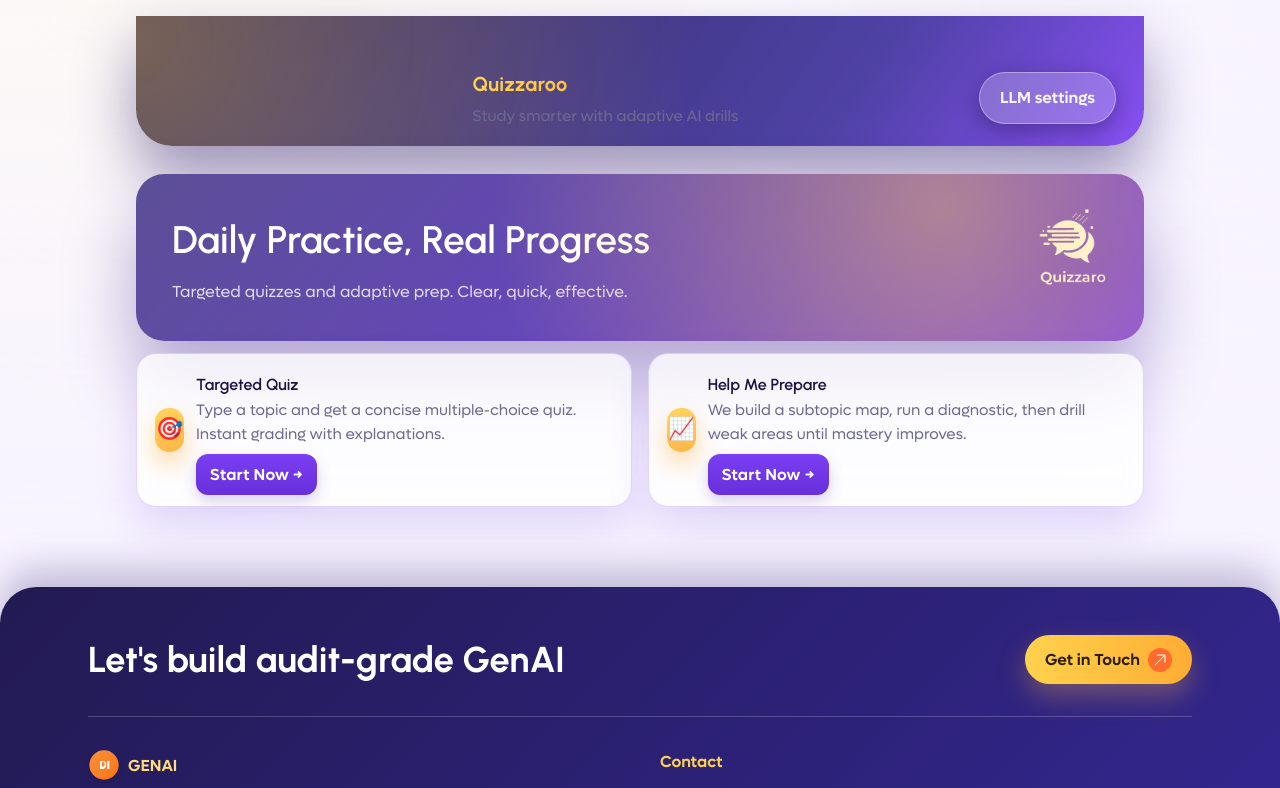
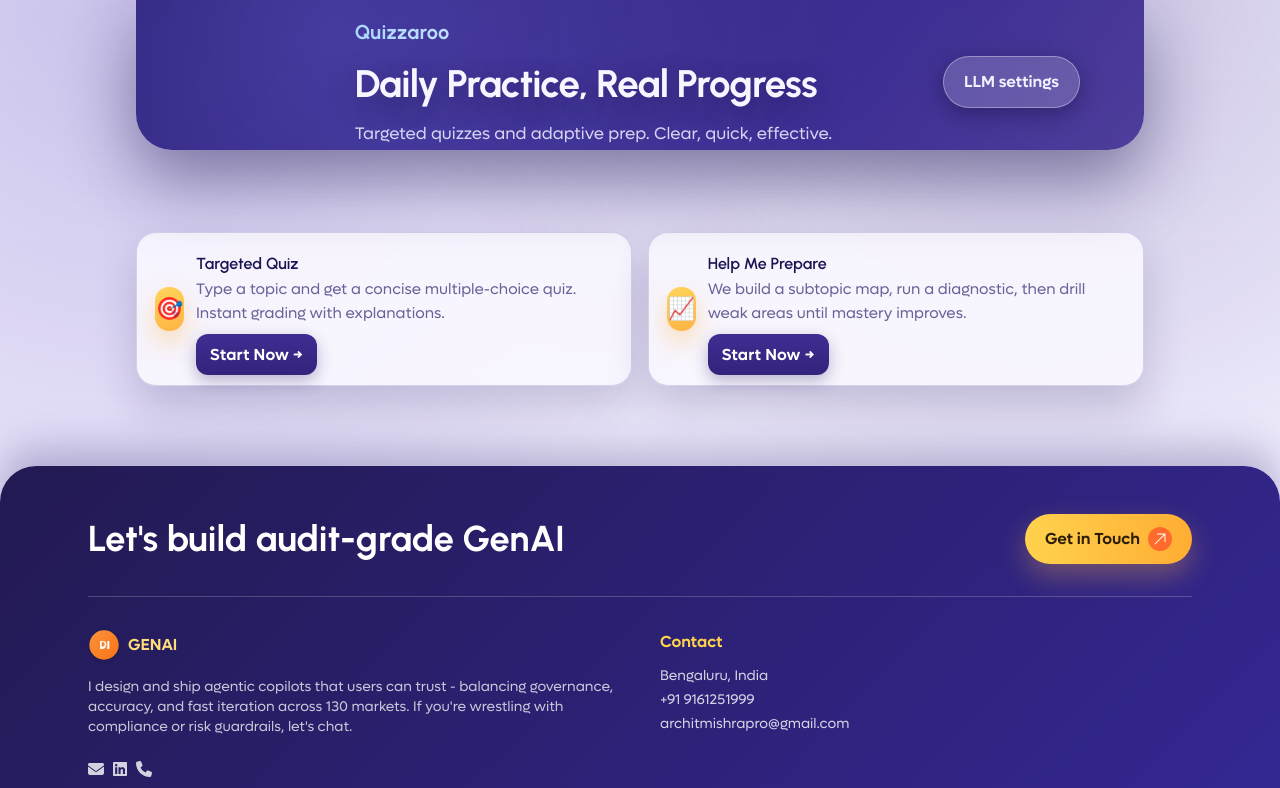
Before and after one commit to dynamiterdx/quizzing-app, a Next.js app: page / in a window 1280 px wide. Shown: the top 788 px of the page. Built offline with nearby package versions, Linux system fonts and the light colour scheme.

Commit message:
feat: update site header with new title and subtitle for improved clarity

```diff
--- a/app/globals.css
+++ b/app/globals.css
@@ -3,32 +3,32 @@
 @tailwind utilities;
 
 :root {
-  --bg: #f5f0ff;
-  --text: #1b1242;
-  --muted: #6d6a91;
-  --primary: #7b3ef2;
-  --primary-600: #6730da;
-  --primary-700: #5221b5;
-  --card: #ffffff;
-  --border: rgba(123, 62, 242, 0.25);
-  --shadow-sm: 0 10px 30px rgba(96, 52, 217, 0.15);
-  --shadow-md: 0 24px 54px rgba(80, 32, 176, 0.35);
+  --bg: #f1eeff;
+  --text: #1a1552;
+  --muted: #696397;
+  --primary: #402d92;
+  --primary-600: #34237c;
+  --primary-700: #291b67;
+  --card: rgba(255, 255, 255, 0.94);
+  --border: rgba(64, 45, 146, 0.22);
+  --shadow-sm: 0 12px 32px rgba(30, 19, 82, 0.18);
+  --shadow-md: 0 32px 70px rgba(28, 17, 79, 0.42);
   --success: #22c55e;
   --danger: #ef4444;
   --warning: #f59e0b;
-  --focus: rgba(255, 210, 77, 0.65);
+  --focus: rgba(255, 210, 77, 0.6);
   --cta: #ffd24d;
 }
 
 * { box-sizing: border-box; }
-html, body { height: 100%; }
+html, body { height: 100%; margin: 0; padding: 0; }
 body {
   margin: 0;
   font-family: var(--font-lufga), "Segoe UI", system-ui, sans-serif;
-  background: linear-gradient(180deg, rgba(255, 255, 255, 0.65), rgba(245, 240, 255, 0.95)),
-              radial-gradient(circle at 15% -10%, rgba(255, 210, 77, 0.2), transparent 45%),
-              radial-gradient(circle at 110% 0%, rgba(123, 62, 242, 0.12), transparent 40%),
-              var(--bg);
+  background:
+    radial-gradient(circle at 10% 0%, rgba(88, 71, 183, 0.28), transparent 52%),
+    radial-gradient(circle at 80% -5%, rgba(58, 41, 135, 0.25), transparent 48%),
+    linear-gradient(180deg, rgba(245, 241, 255, 0.98), rgba(241, 238, 255, 1));
   color: var(--text);
   display: flex;
   flex-direction: column;
@@ -41,28 +41,34 @@ body {
 }
 p { margin: 0 0 1rem; font-size: 1rem; }
 .muted { font-size: 0.95rem; color: var(--muted); }
-.container { max-width: 1040px; margin: 0 auto; padding: 16px; flex: 1 0 auto; }
-.site-header { position: relative; padding: 24px 0 18px; }
+.container { max-width: 1040px; margin: 0 auto; padding: 0 16px 16px; flex: 1 0 auto; }
+.container main { margin-top: 56px; }
+.site-header { position: sticky; top: 0; left: 0; right: 0; z-index: 40; margin: 0; }
 .site-header-shell {
   position: absolute;
   inset: 0;
-  height: 130px;
-  background: radial-gradient(circle at 0% 20%, rgba(255,210,77,0.35), transparent 55%),
-              linear-gradient(125deg, rgba(34,26,82,0.95) 0%, rgba(53,40,151,0.88) 70%, rgba(123,62,242,0.9) 100%);
+  height: 150px;
+  background:
+    radial-gradient(circle at 20% 25%, rgba(104, 93, 212, 0.4), transparent 60%),
+    linear-gradient(125deg, rgba(32,23,107,0.96) 0%, rgba(48,33,140,0.92) 70%, rgba(64,45,146,0.9) 100%);
   border-radius: 0 0 36px 36px;
-  box-shadow: 0 30px 60px rgba(44,28,104,0.45);
+  box-shadow: 0 30px 70px rgba(24, 16, 74, 0.48);
 }
 .site-header-inner {
   position: relative;
+  max-width: 1200px;
+  margin: 0 auto;
   display: flex;
   align-items: center;
   justify-content: space-between;
-  padding: 24px 28px;
+  padding: calc(env(safe-area-inset-top) + 16px) clamp(24px, 6vw, 64px) 28px;
   border-radius: 0 0 28px 28px;
   color: #f7f5ff;
 }
-.site-header-copy { display: flex; flex-direction: column; gap: 4px; }
-.brand { font-size: 1.25rem; letter-spacing: 0.3px; background: linear-gradient(90deg, #ffd24d, #ffad33); -webkit-background-clip: text; background-clip: text; color: transparent; font-weight: 800; }
+.site-header-copy { display: flex; flex-direction: column; gap: 6px; max-width: 640px; padding-right: 24px; }
+.brand { font-size: 1.25rem; letter-spacing: 0.3px; background: linear-gradient(90deg, #aed6ff, #ffffff); -webkit-background-clip: text; background-clip: text; color: transparent; font-weight: 800; }
+.site-header-title { margin: 0; font-size: 2.4rem; font-weight: 700; color: #f7f5ff; letter-spacing: -0.02em; text-shadow: 0 8px 28px rgba(10, 6, 35, 0.35); }
+.site-header-sub { margin: 0; font-size: 1.05rem; color: rgba(235, 234, 255, 0.88); }
 .sr-only { position: absolute; width: 1px; height: 1px; padding: 0; margin: -1px; overflow: hidden; clip: rect(0,0,0,0); white-space: nowrap; border: 0; }
 .logo-link { display: inline-flex; align-items: center; justify-content: center; }
 .logo-placeholder { display: inline-block; width: 68px; height: 68px; }
@@ -175,47 +181,48 @@ p { margin: 0 0 1rem; font-size: 1rem; }
   position: relative;
   border-radius: 28px;
   padding: 36px;
-  background: linear-gradient(130deg, rgba(255, 255, 255, 0.2), rgba(255, 255, 255, 0)),
-              linear-gradient(135deg, #34237d 0%, #4d2fa9 40%, #7b3ef2 100%);
+  background:
+    linear-gradient(135deg, rgba(255,255,255,0.18), rgba(255,255,255,0)),
+    linear-gradient(135deg, #221a52 0%, #352897 55%, #4934d4 100%);
   color: #fff;
   overflow: hidden;
-  box-shadow: 0 40px 70px rgba(54, 22, 133, 0.35);
+  box-shadow: 0 42px 80px rgba(24, 16, 74, 0.45);
 }
 .hero::after {
   content: '';
   position: absolute;
   inset: 0;
-  background: radial-gradient(circle at 80% 20%, rgba(255,210,77,0.45), transparent 55%);
+  background: radial-gradient(circle at 78% 22%, rgba(255, 210, 77, 0.45), transparent 62%);
   pointer-events: none;
 }
-.hero-logo-right { position: absolute; right: 32px; top: 32px; filter: drop-shadow(0 12px 40px rgba(18,8,56,0.45)); }
+.hero-logo-right { position: absolute; right: 32px; top: 32px; filter: drop-shadow(0 12px 40px rgba(15,12,53,0.45)); }
 .hero h2 { margin: 0 0 8px; font-size: 2.4rem; }
 .hero p { margin: 0; color: rgba(247, 245, 255, 0.85); }
 .hero .actions { margin-top: 14px; display: flex; gap: 10px; flex-wrap: wrap; }
 
 /* Cards */
 .card {
-  background: rgba(255, 255, 255, 0.85);
+  background: var(--card);
   border: 1px solid var(--border);
   border-radius: 20px;
   padding: 18px;
   box-shadow: var(--shadow-sm);
-  backdrop-filter: blur(6px);
+  backdrop-filter: blur(10px);
   transition: transform .2s ease, box-shadow .2s ease, border-color .2s ease;
 }
-.card:hover { transform: translateY(-4px); box-shadow: var(--shadow-md); border-color: rgba(123, 62, 242, 0.35); }
+.card:hover { transform: translateY(-4px); box-shadow: var(--shadow-md); border-color: rgba(64, 45, 146, 0.35); }
 
 /* Buttons */
-button, .btn { background: linear-gradient(180deg, var(--primary), var(--primary-600)); color: white; border: none; padding: 10px 14px; border-radius: 12px; cursor: pointer; font-weight: 700; letter-spacing: 0.2px; box-shadow: 0 6px 14px rgba(108, 74, 193, 0.25); }
+button, .btn { background: linear-gradient(180deg, var(--primary), var(--primary-600)); color: white; border: none; padding: 10px 14px; border-radius: 12px; cursor: pointer; font-weight: 700; letter-spacing: 0.2px; box-shadow: 0 6px 16px rgba(40, 26, 94, 0.3); }
 button:hover, .btn:hover { background: linear-gradient(180deg, var(--primary-600), var(--primary-700)); }
 button:disabled { opacity: 0.6; cursor: not-allowed; }
 button:focus-visible, .focus-ring:focus-visible { outline: 3px solid var(--focus); outline-offset: 2px; }
 .btn-cta { background: var(--cta); color: #3b2a00; box-shadow: 0 8px 18px rgba(255, 210, 77, 0.35); }
 .btn-cta:hover { background: #ffcc33; }
 .btn-outline { background: transparent; color: var(--text); border: 1px solid var(--border); box-shadow: none; }
-.btn-outline:hover { border-color: #d8d1ff; }
-.llm-button { display: inline-flex; align-items: center; gap: 8px; padding: 12px 20px; border-radius: 999px; background: rgba(255,255,255,0.22); color: #f7f5ff; text-decoration: none; font-weight: 700; border: 1px solid rgba(255,255,255,0.35); box-shadow: 0 6px 22px rgba(18,5,48,0.35); transition: transform .18s ease, box-shadow .18s ease; backdrop-filter: blur(6px); }
-.llm-button:hover { transform: translateY(-2px); box-shadow: 0 18px 34px rgba(18,5,48,0.45); }
+.btn-outline:hover { border-color: rgba(103, 89, 196, 0.5); }
+.llm-button { display: inline-flex; align-items: center; gap: 8px; padding: 12px 20px; border-radius: 999px; background: rgba(255, 255, 255, 0.18); color: #eef1ff; text-decoration: none; font-weight: 700; border: 1px solid rgba(255,255,255,0.35); box-shadow: 0 6px 22px rgba(9, 6, 35, 0.35); transition: transform .18s ease, box-shadow .18s ease; backdrop-filter: blur(6px); }
+.llm-button:hover { transform: translateY(-2px); box-shadow: 0 18px 34px rgba(9, 6, 35, 0.5); }
 .llm-button:focus-visible { outline: 3px solid var(--focus); outline-offset: 2px; }
 
 /* Inputs */
@@ -230,9 +237,9 @@ input:focus-visible, select:focus-visible, textarea:focus-visible { outline: 3px
 .table-responsive { overflow-x: auto; }
 .prep-table { width: 100%; border-collapse: collapse; font-size: 0.95rem; min-width: 320px; }
 .prep-table th, .prep-table td { padding: 8px 12px; border-bottom: 1px solid var(--border); text-align: left; }
-.prep-table th { font-weight: 700; color: var(--text); background: rgba(124, 58, 237, 0.08); }
-.prep-table tbody tr:nth-child(even) { background: rgba(124, 58, 237, 0.04); }
-.prep-table tbody tr:hover { background: rgba(124, 58, 237, 0.08); }
+.prep-table th { font-weight: 700; color: var(--text); background: rgba(103, 89, 196, 0.12); }
+.prep-table tbody tr:nth-child(even) { background: rgba(103, 89, 196, 0.06); }
+.prep-table tbody tr:hover { background: rgba(103, 89, 196, 0.12); }
 @media (max-width: 700px) { .row.cols-2, .row.cols-3 { grid-template-columns: 1fr; } }
 
 .space { height: 12px; }
@@ -240,16 +247,16 @@ input:focus-visible, select:focus-visible, textarea:focus-visible { outline: 3px
 .mode-grid { display: grid; grid-template-columns: 1fr 1fr; gap: 16px; }
 @media (max-width: 700px) { .mode-grid { grid-template-columns: 1fr; } }
 
-.progress { height: 10px; background: #eee9ff; border-radius: 999px; border: 1px solid var(--border); overflow: hidden; }
+.progress { height: 10px; background: #dbe4ff; border-radius: 999px; border: 1px solid var(--border); overflow: hidden; }
 .progress > div { height: 100%; background: linear-gradient(180deg, var(--primary), var(--primary-600)); }
 
 .answers { display: grid; gap: 10px; }
-.answers label { display: flex; align-items: center; justify-content: flex-start; gap: 12px; padding: 12px; border: 1px solid var(--border); border-radius: 12px; cursor: pointer; background: #ffffff; box-shadow: var(--shadow-sm); text-align: left; }
+.answers label { display: flex; align-items: center; justify-content: flex-start; gap: 12px; padding: 12px; border: 1px solid var(--border); border-radius: 14px; cursor: pointer; background: rgba(249, 251, 255, 0.92); box-shadow: var(--shadow-sm); text-align: left; }
 .answers label span { text-align: left; }
 .answers label .ans-text { flex: 1; }
 .answers input[type="radio"] { accent-color: var(--primary); }
 .answers label:focus-within { outline: 3px solid var(--focus); outline-offset: 2px; }
-.answers label.selected { border-color: #d8d1ff; background: #f7f5ff; }
+.answers label.selected { border-color: rgba(47, 76, 235, 0.45); background: #e0e7ff; }
 .answers label.correct { border-color: var(--success); background: #eaf8f0; }
 .answers label.wrong { border-color: var(--danger); background: #fff0f0; }
 .answers .ans-icon { width: 22px; height: 22px; display: grid; place-items: center; font-size: 14px; border-radius: 999px; }
@@ -264,7 +271,7 @@ input:focus-visible, select:focus-visible, textarea:focus-visible { outline: 3px
 .md th, .md td { border: 1px solid var(--border); padding: 4px 6px; }
 .md :is(h1,h2,h3,h4,h5,h6) { margin: 0; font-size: 1em; }
 
-.pill { display: inline-block; padding: 4px 10px; border-radius: 999px; background: #f5f1ff; border: 1px solid var(--border); color: var(--muted); font-size: 0.8rem; font-weight: 600; }
+.pill { display: inline-block; padding: 4px 10px; border-radius: 999px; background: #e3ebff; border: 1px solid var(--border); color: var(--muted); font-size: 0.8rem; font-weight: 600; }
 .score { font-weight: 800; }
 .good { color: var(--success); }
 .bad { color: var(--danger); }
@@ -280,8 +287,8 @@ input:focus-visible, select:focus-visible, textarea:focus-visible { outline: 3px
 .center { text-align: center; }
 
 /* Feature cards styling (landing) */
-.feature-card { display: flex; gap: 12px; align-items: center; border-radius: 20px; padding: 18px; background: rgba(255,255,255,0.78); border: 1px solid rgba(123, 62, 242, 0.2); box-shadow: 0 20px 40px rgba(120,76,220,0.18); backdrop-filter: blur(8px); }
-.feature-card .badge { width: 44px; height: 44px; border-radius: 14px; background: linear-gradient(160deg, rgba(255,210,77,0.9), rgba(255,173,51,0.9)); display: grid; place-items: center; font-size: 22px; box-shadow: 0 12px 24px rgba(255,173,51,0.45); }
+.feature-card { display: flex; gap: 12px; align-items: center; border-radius: 20px; padding: 18px; background: rgba(250, 248, 255, 0.9); border: 1px solid rgba(64,45,146,0.18); box-shadow: 0 22px 44px rgba(28,18,79,0.18); backdrop-filter: blur(10px); }
+.feature-card .badge { width: 44px; height: 44px; border-radius: 14px; background: linear-gradient(160deg, rgba(255,210,77,0.92), rgba(255,173,51,0.92)); display: grid; place-items: center; font-size: 22px; box-shadow: 0 12px 24px rgba(255,173,51,0.35); }
 
 /* Score banner */
 .score-banner { display: flex; gap: 16px; align-items: center; justify-content: space-between; border-radius: 16px; padding: 18px; box-shadow: var(--shadow-md); color: #1f1845; }
@@ -289,7 +296,7 @@ input:focus-visible, select:focus-visible, textarea:focus-visible { outline: 3px
 .score-banner .emoji { width: 48px; height: 48px; border-radius: 14px; display: grid; place-items: center; font-size: 26px; background: rgba(255,255,255,0.4); }
 .score-banner .big { font-size: 1.6rem; font-weight: 900; }
 .score-banner.good { background: linear-gradient(135deg, #a7f3d0, #86efac); border: 1px solid #86efac; }
-.score-banner.ok { background: linear-gradient(135deg, #e9d5ff, #c4b5fd); border: 1px solid #c4b5fd; }
+.score-banner.ok { background: linear-gradient(135deg, #d6e8ff, #a9c4ff); border: 1px solid #9bb7ff; }
 .score-banner.bad { background: linear-gradient(135deg, #fee2e2, #fecaca); border: 1px solid #fecaca; }
 
 /* Loader / shimmer */
--- a/app/page.tsx
+++ b/app/page.tsx
@@ -1,19 +1,8 @@
 import Link from 'next/link';
-import Image from 'next/image';
 
 export default function HomePage() {
   return (
     <div>
-      <section className="hero" aria-label="Welcome">
-        <h2>Daily Practice, Real Progress</h2>
-        <p>Targeted quizzes and adaptive prep. Clear, quick, effective.</p>
-        {/* CTA buttons removed to avoid repetition with feature cards */}
-        <div className="hero-logo-right" aria-hidden>
-          <Image src="/white_logo.png" alt="" width={80} height={80} priority />
-        </div>
-      </section>
-
-      <div className="space" />
       <div className="mode-grid">
         <div className="card feature-card" role="region" aria-label="Targeted Quiz">
           <div className="badge" aria-hidden>🎯</div>
--- a/components/SiteHeader.tsx
+++ b/components/SiteHeader.tsx
@@ -20,7 +20,8 @@ export function SiteHeader() {
         )}
         <div className="site-header-copy">
           <span className="brand">Quizzaroo</span>
-          <span className="muted">Study smarter with adaptive AI drills</span>
+          <h2 className="site-header-title">Daily Practice, Real Progress</h2>
+          <p className="site-header-sub">Targeted quizzes and adaptive prep. Clear, quick, effective.</p>
         </div>
         <a className="llm-button" href="/llm-settings">LLM settings</a>
       </div>
```
